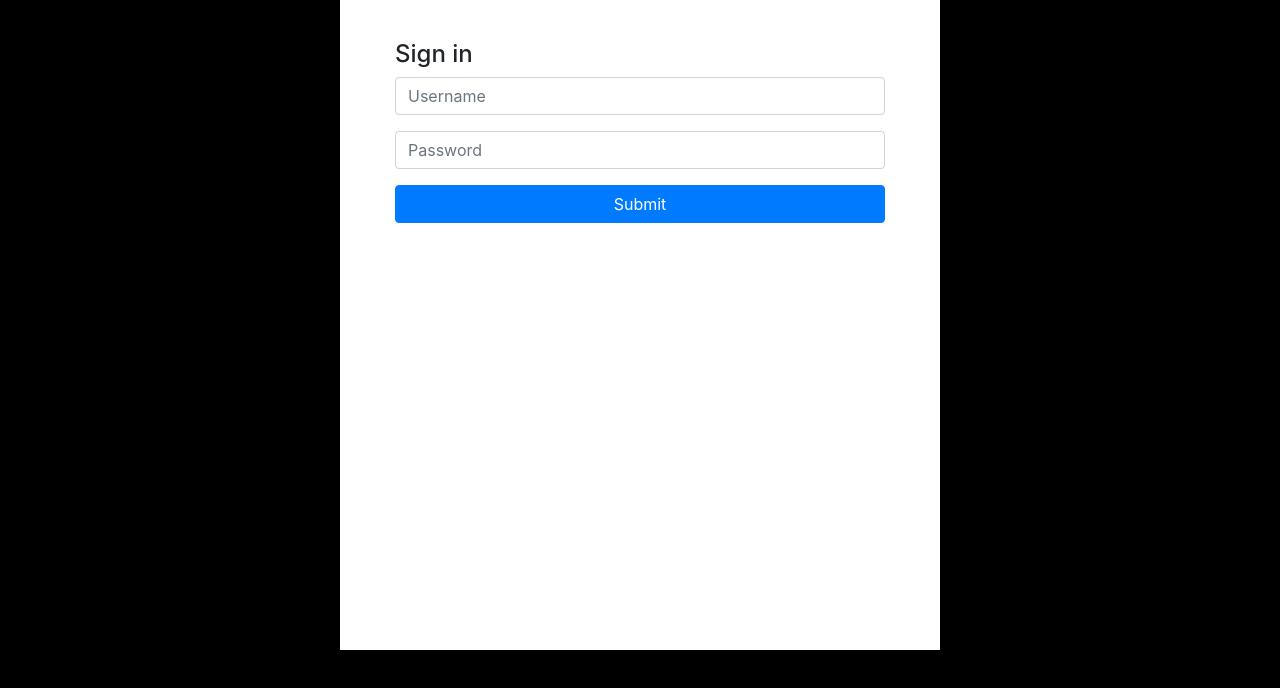
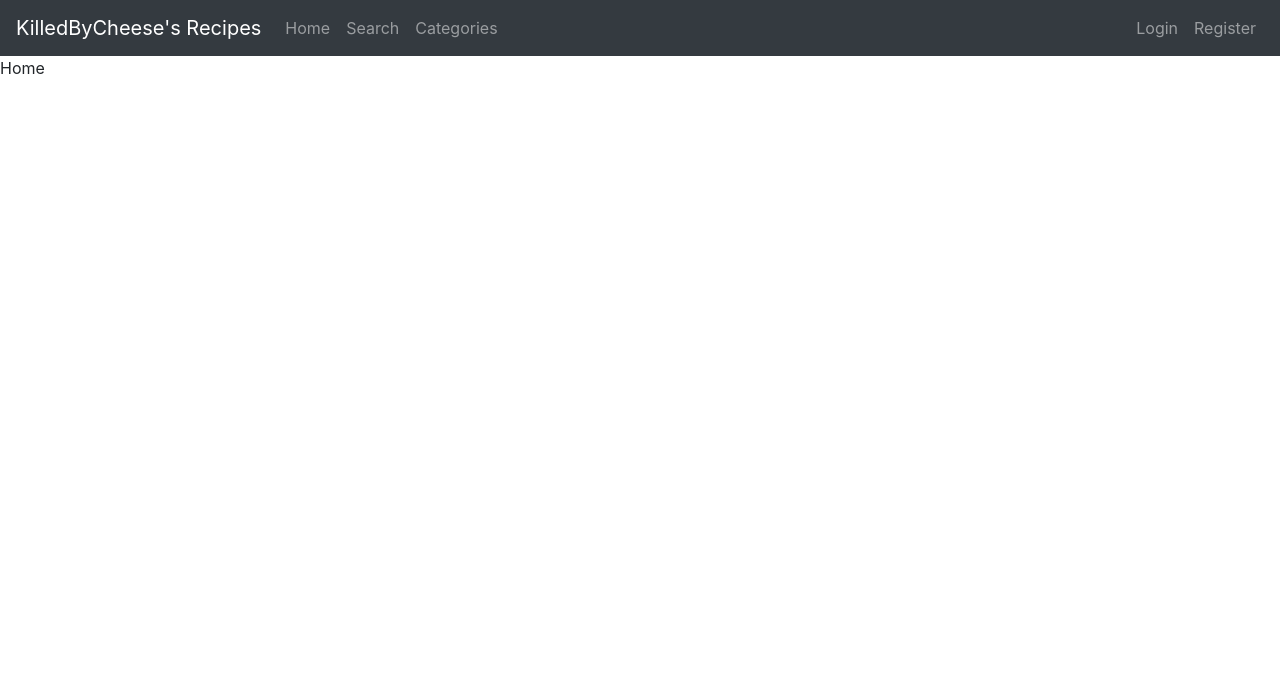
Before and after one commit to KilledByCheese/recipe-book-frontend, a React (Create React App) app: page /home in a window 1280 px wide. Shown: the top 688 px of the page. Built offline with nearby package versions, Linux system fonts and the light colour scheme; no server answers; sample sign-in values are in the browser's storage.

Commit message:
added a fancy and working menu bar and some basic forms for login and registration aswell as linking to the /authenticate endpoint

```diff
--- a/src/App.css
+++ b/src/App.css
@@ -1,5 +1,4 @@
 
 .mainbackground {
-  background: black;
   height: 100vh;
 }
--- a/src/App.js
+++ b/src/App.js
@@ -2,26 +2,75 @@ import './App.css';
 import '../node_modules/bootstrap/dist/css/bootstrap.min.css';
 
 
-import React from "react";
+import React, { Component } from "react";
+import axios from 'axios';
+
+import {BrowserRouter, Switch, Route, Redirect} from "react-router-dom";
+
+import MenuBar from "./components/menubar.component";
 
 import SignupForm from "./components/signup.component";
-
 import SigninForm from "./components/signin.component";
 
-const App = () => {
+import CategoriesOverview from "./components/categoreis.component";
+import Home from "./components/home.component";
+import Search from "./components/search.component";
 
-
-
-
-  return(
-    <div className="mainbackground">
-      <SigninForm></SigninForm>
-    </div>
-  );
-};
+import { PrivateRoute } from './components/routing/privateRoute';
 
 
 
 
 
-export default App;
+export default class App extends Component {
+
+
+  state = {isLoggedIn: false};
+
+  setIsLoggedIn = isLoggedIn => {
+    this.setState( {
+      isLoggedIn : isLoggedIn
+    })
+  }
+
+  componentDidMount = () => {
+
+    axios.post('/validateToken').
+      then(
+        res => {
+          console.log("User is logged in with valid token");
+          this.setIsLoggedIn(true);
+          console.log("isloggedin: "+this.state.isLoggedIn);
+        }
+      ).catch(
+         err => {
+          console.log(err);
+          console.log("User is not logged in - token is not valid");
+          this.setIsLoggedIn(false);
+          localStorage.removeItem("token");
+        }
+      );
+
+  }
+
+  render(){
+    return(
+        <BrowserRouter>
+            <div className="mainbackground">
+                <MenuBar isLoggedIn={this.state.isLoggedIn}></MenuBar>
+                <Switch>
+                    <Route exact path ="/login" component={() => <SigninForm setIsLoggedIn={this.setIsLoggedIn} isLoggedIn={this.state.isLoggedIn}/>} />
+                    <Route exact path ="/register" component={() => <SignupForm/>} />
+
+                    <PrivateRoute exact path ="/home" component={() => <Home/>} />
+                    <PrivateRoute exact path ="/search" component={() => <Search/>} />
+                    <PrivateRoute exact path ="/categories" component={() => <CategoriesOverview/>} />
+                </Switch>
+            </div>
+        </BrowserRouter>
+    );
+  }
+
+
+
+};
--- /dev/null
+++ b/src/components/categoreis.component.js
@@ -0,0 +1,26 @@
+import React from "react";
+
+import axios from 'axios';
+
+
+
+
+
+
+
+export default function CategoriesOverview(props) {
+
+
+
+
+    return(
+
+
+        <div >
+            <p>Categories</p>
+        </div>
+
+    )
+
+
+}
--- /dev/null
+++ b/src/components/home.component.js
@@ -0,0 +1,26 @@
+import React from "react";
+
+import axios from 'axios';
+
+
+
+
+
+
+
+export default function Home(props) {
+
+
+
+
+    return(
+
+
+        <div >
+            <p>Home</p>
+        </div>
+
+    )
+
+
+}
--- /dev/null
+++ b/src/components/menubar.component.js
@@ -0,0 +1,70 @@
+import React from "react";
+
+import Navbar from 'react-bootstrap/Navbar';
+import Nav from "react-bootstrap/Nav";
+import Form from "react-bootstrap/Form";
+import Button from "react-bootstrap/Button";
+import FormControl from "react-bootstrap/FormControl";
+
+
+
+
+
+
+export default function MenuBar(props) {
+
+    function handleLogout() {
+        localStorage.removeItem("token");
+    }
+
+  if(props.isLoggedIn) {
+    return(
+        <div>
+            <Navbar bg="dark" variant="dark" expand="lg">
+
+                <Navbar.Brand href="#">KilledByCheese's Recipes</Navbar.Brand>
+                <Navbar.Toggle aria-controls="responsive-navbar-nav" />
+                <Navbar.Collapse id="responsive-navbar-nav">
+
+                    <Nav className="mr-auto">
+                        <Nav.Link href="/home">Home</Nav.Link>
+                        <Nav.Link href="/search">Search</Nav.Link>
+                        <Nav.Link href="/categories">Categories</Nav.Link>
+                    </Nav>
+
+                    <Nav className="ml-auto">
+                        <Nav.Link href="/login" onClick={handleLogout}>Logout</Nav.Link>
+                        <Nav.Link href="/myrecipes">My Recipes</Nav.Link>
+                    </Nav>
+                </Navbar.Collapse>
+            </Navbar>
+
+
+        </div>
+      );
+  }
+  return(
+    <div>
+        <Navbar bg="dark" variant="dark" expand="lg">
+
+            <Navbar.Brand href="#">KilledByCheese's Recipes</Navbar.Brand>
+            <Navbar.Toggle aria-controls="responsive-navbar-nav" />
+            <Navbar.Collapse id="responsive-navbar-nav">
+
+                <Nav className="mr-auto">
+                    <Nav.Link href="/home">Home</Nav.Link>
+                    <Nav.Link href="/search">Search</Nav.Link>
+                    <Nav.Link href="/categories">Categories</Nav.Link>
+                </Nav>
+
+                <Nav className="ml-auto">
+                    <Nav.Link href="/login">Login</Nav.Link>
+                    <Nav.Link href="/register">Register</Nav.Link>
+                </Nav>
+            </Navbar.Collapse>
+        </Navbar>
+
+
+    </div>
+  );
+}
--- /dev/null
+++ b/src/components/routing/privateRoute.js
@@ -0,0 +1,20 @@
+import React, { Component } from 'react';
+import { Route, Redirect } from 'react-router-dom';
+
+export const PrivateRoute = ({ component: Component, ...rest }) => (
+    <Route
+        {...rest}
+        render={props =>
+            localStorage.getItem("token") ? (
+                <Component {...props}/>
+            ) : (
+                <Redirect
+                    to={{
+                        pathname: "/login",
+                        state: { from: props.location }
+                    }}
+                />
+            )
+        }
+    />
+);
--- /dev/null
+++ b/src/components/search.component.js
@@ -0,0 +1,26 @@
+import React from "react";
+
+import axios from 'axios';
+
+
+
+
+
+
+
+export default function Search(props) {
+
+
+
+
+    return(
+
+
+        <div >
+            <p>Search</p>
+        </div>
+
+    )
+
+
+}
--- a/src/components/signin.component.js
+++ b/src/components/signin.component.js
@@ -17,21 +17,20 @@ const styles = {
 
 
 
-export default function SigninForm() {
+export default function SigninForm(props) {
 
   const { register, handleSubmit, formState:{ errors, isSubmitting } } = useForm({
     mode: "onBlur",
   });
 
+
   const onSubmit = (data) => {
     console.log(data);
-    const payload = {
-        username: data.username,
-        password: data.password
-    }
+
     axios.post("/authenticate", data).then(
         res => {
             localStorage.setItem("token", res.data.token);
+            props.setIsLoggedIn(true);
         }
     ).catch(
         err => {
@@ -40,7 +39,13 @@ export default function SigninForm() {
     );
   };
 
+   if(props.isLoggedIn) {
+     return(
+       <Redirect to="/home"></Redirect>
+     );
+   }
   return(
+
     <div style={styles.container}>
       <h4>Sign in</h4>
       <form onSubmit={handleSubmit(onSubmit)}>
--- a/src/components/signup.component.js
+++ b/src/components/signup.component.js
@@ -17,7 +17,9 @@ const styles = {
 
 
 
-export default function SignupForm() {
+export default function SignupForm(props) {
+
+
 
   const { register, handleSubmit, formState:{ errors, isSubmitting } } = useForm({
     mode: "onBlur",
```
